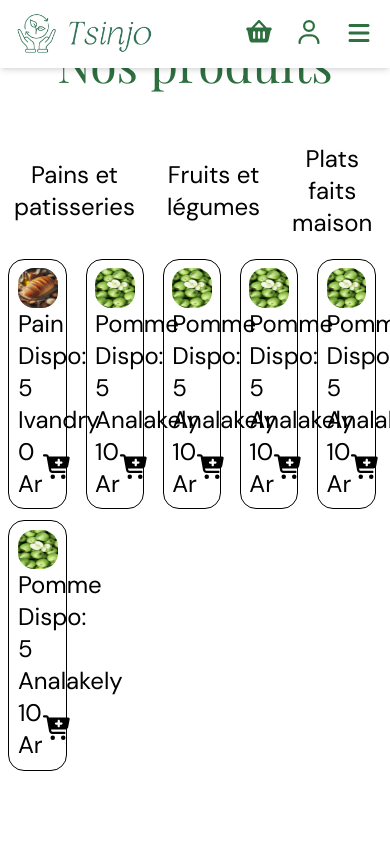
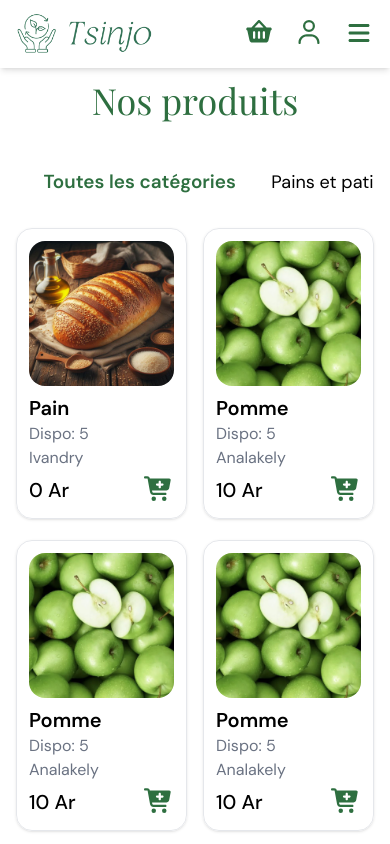
Before and after one commit to ItokianaRAKT/anti-gaspillage, a React (Vite) app: page /Trouver in a window 390 px wide. Shown: the top 844 px of the page. Built offline with nearby package versions, Linux system fonts and the light colour scheme.

Commit message:
feat: make the meal search page responsive

```diff
--- a/src/components/carteProduit.tsx
+++ b/src/components/carteProduit.tsx
@@ -1,6 +1,7 @@
 import { useState } from "react";
 import { FontAwesomeIcon } from "@fortawesome/react-fontawesome"
 import { faCartPlus, faXmark, faCheck } from "@fortawesome/free-solid-svg-icons"
+
 interface ComposantsCartes {
     nom: string,
     stock: number,
@@ -15,70 +16,37 @@ interface ComposantsCartes {
 
     return (
         <section className="mb-[3%]">
-            <div className="w-[15vw] text-2xl border border-black-50 rounded-2xl p-[1vh] ">
-                <img src={image} alt="Image" className="w-full rounded-2xl m-auto aspect-square"/>
-                <p>{nom}</p>
-                <p>Dispo: {stock}</p>
-                <p>{adresse}</p>
-                <div className="flex justify-between items-center">
-                    <p>{prix} Ar</p>
-                    <button onClick={() => setIsOpen(true)}>
+            <div className="w-full text-xl border border-gray-200 rounded-2xl p-3 shadow-sm">
+                <img src={image} alt="Image" className="w-full rounded-2xl m-auto aspect-square object-cover"/>
+                <p className="font-semibold mt-2 truncate">{nom}</p>
+                <p className="text-gray-500 text-base">Dispo: {stock}</p>
+                <p className="text-gray-500 text-base truncate">{adresse}</p>
+                <div className="flex justify-between items-center mt-1">
+                    <p className="font-medium">{prix} Ar</p>
+                    <button onClick={() => setIsOpen(true)} className="text-primaryGreen text-2xl hover:scale-110 transition-transform">
                         <FontAwesomeIcon icon={faCartPlus} />
                     </button>
                 </div>
-
-
-
-
-
+            </div>
 
             {isOpen && (
-  <div className="fixed inset-0 bg-black/50 flex items-center justify-center">
-    <div className="bg-white p-6 rounded-xl w-72 relative">
-
-      <p className="mb-2 font-semibold">{adresse}</p>
-
+                <div className="fixed inset-0 bg-black/50 flex items-center justify-center z-50 px-4">
+                    <div className="bg-white p-6 rounded-xl w-full max-w-xs relative">
+                        <p className="mb-2 font-semibold">{nom} — {adresse}</p>
                         <p className="mb-2">Quantité</p>
-
                         <div className="flex items-center justify-center gap-4 mb-4">
-        <button
-
-          onClick={() => setQuantity(prev => Math.max(1, prev - 1))}
-          className="px-3 py-1 bg-gray-200 rounded-lg"
-        >
-          -
-        </button>
-
+                            <button onClick={() => setQuantity(prev => Math.max(1, prev - 1))} className="px-3 py-1 bg-gray-200 rounded-lg text-xl">-</button>
                             <span className="text-lg font-bold">{quantity}</span>
-
-        <button
-          onClick={() => setQuantity(prev => Math.min(stock, prev + 1))}
-          className="px-3 py-1 bg-gray-200 rounded-lg"
-        >
-          +
-        </button>
+                            <button onClick={() => setQuantity(prev => Math.min(stock, prev + 1))} className="px-3 py-1 bg-gray-200 rounded-lg text-xl">+</button>
                         </div>
-
-      <p className="text-sm text-gray-500 mb-4">
-        Stock disponible : {stock}
-      </p>
-
+                        <p className="text-sm text-gray-500 mb-4">Stock disponible : {stock}</p>
                         <div className="flex justify-between">
-        <button onClick={() => setIsOpen(false)}>
-          <FontAwesomeIcon icon={faXmark} />
-        </button>
-
-        <button onClick={() => setIsOpen(false)}>
-          <FontAwesomeIcon icon={faCheck} />
-        </button>
+                            <button onClick={() => setIsOpen(false)} className="text-red-400 text-2xl"><FontAwesomeIcon icon={faXmark} /></button>
+                            <button onClick={() => setIsOpen(false)} className="text-primaryGreen text-2xl"><FontAwesomeIcon icon={faCheck} /></button>
                         </div>
-
                     </div>
                 </div>
             )}
-            </div>
-
-
         </section>
     )
 }
--- a/src/components/filtreProduits.tsx
+++ b/src/components/filtreProduits.tsx
@@ -1,4 +1,5 @@
 import { useState } from "react";
+
 const categories = [
     "Toutes les catégories",
     "Pains et patisseries",
@@ -9,20 +10,23 @@ const categories = [
 
 const Filtre = () => {
     const [selected, setSelected] = useState("Toutes les catégories");
+
     return (
-        <div className="flex justify-center mb-[3%]">
+        <div className="flex overflow-x-auto mb-6 px-4 gap-2 scrollbar-hide
+                        md:flex-wrap md:justify-center md:overflow-visible md:mb-8 md:gap-0">
             {categories.map((cat) => (
                 <button
                     key={cat}
                     onClick={() => setSelected(cat)}
                     className={`
-            px-4 py-2 text-2xl rounded-[10px] transition-all duration-300
-            ${
-              selected === cat
-                ? " text-primaryGreen text-2xl scale-105"
+                        whitespace-nowrap fshrink-0
+                        px-4 py-2 text-lg md:text-2xl rounded-[10px] transition-all duration-300
+                        ${selected === cat
+                            ? "text-primaryGreen scale-105 font-semibold"
                             : "hover:scale-105"
                         }
-          `}>
+                    `}
+                >
                     {cat}
                 </button>
             ))}
--- a/src/components/listeProduits.tsx
+++ b/src/components/listeProduits.tsx
@@ -6,25 +6,20 @@ import Filtre from "../components/filtreProduits"
 
 const produits = [
     {nom: "Pain", stock: 5, adresse: "Ivandry", prix: 0, image: Pain},
-    {nom:"Pomme", stock: 5, adresse:"Analakely", prix: 10, image: Pomme},
-    {nom:"Pomme", stock: 5, adresse:"Analakely", prix: 10, image: Pomme},
-    {nom:"Pomme", stock: 5, adresse:"Analakely", prix: 10, image: Pomme},
-    {nom:"Pomme", stock: 5, adresse:"Analakely", prix: 10, image: Pomme},
-    {nom:"Pomme", stock: 5, adresse:"Analakely", prix: 10, image: Pomme},
-
-
-
+    {nom: "Pomme", stock: 5, adresse: "Analakely", prix: 10, image: Pomme},
+    {nom: "Pomme", stock: 5, adresse: "Analakely", prix: 10, image: Pomme},
+    {nom: "Pomme", stock: 5, adresse: "Analakely", prix: 10, image: Pomme},
+    {nom: "Pomme", stock: 5, adresse: "Analakely", prix: 10, image: Pomme},
+    {nom: "Pomme", stock: 5, adresse: "Analakely", prix: 10, image: Pomme},
 ]
 
 const ListeProduits = () => {
     return (
+        <section className="mt-20 px-4 md:px-8">
+            <p className="text-center mb-10 text-primaryGreen text-4xl md:text-5xl font-titre">Nos produits</p>
+            <Filtre />
 
-      <section className="mt-[10%]">
-        <p className="text-center mb-12 text-primaryGreen text-5xl font-titre">Nos produits</p>
-        <Filtre/>
-
-        <div className=" mx-[1vh] flex flex-wrap gap-[5%]">
-
+            <div className="grid grid-cols-2 sm:grid-cols-3 lg:grid-cols-4 xl:grid-cols-5 gap-4 md:gap-6">
                 {produits.map((p, i) => (
                     <CarteProduit
                         key={i}
```
Lines whose indentation alone changed are shown as unchanged.
